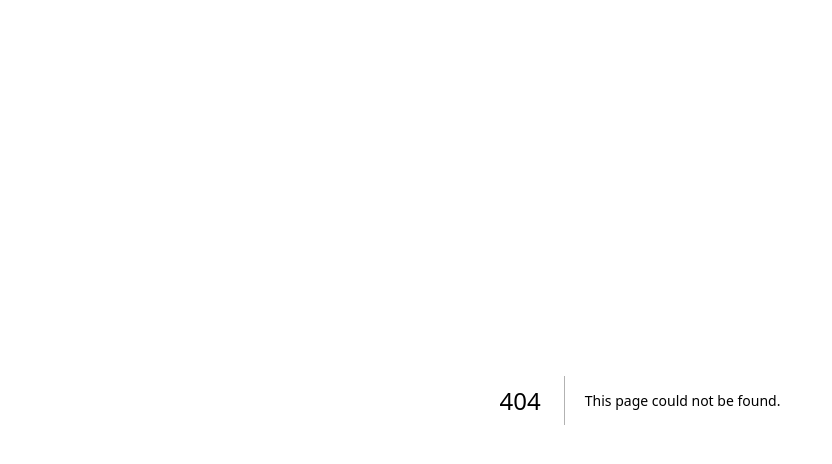
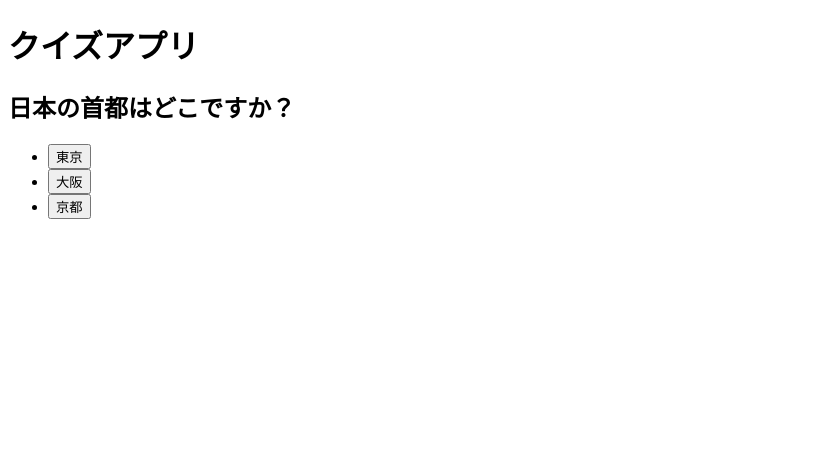
Before and after one commit to kojiman-git/my-next-app, a Next.js app: page /160_Quiz-app_CustomHooks in a window 1280 px wide. Before the commit this address had no page. Shown: the top 464 px of the page, without its empty margins (0-832 px from the left). Built offline with nearby package versions, Linux system fonts and the light colour scheme.

Commit message:
カスタムフックを理解するためにクイズアプリを実装

```diff
--- /dev/null
+++ b/src/app/160_Quiz-app_CustomHooks/hooks/useQuiz.js
@@ -0,0 +1,35 @@
+import { useState } from 'react';
+
+const questions = [
+    { id: 1, question: "日本の首都はどこですか？", options: ["東京", "大阪", "京都"], answer: "東京" },
+    { id: 2, question: "2 + 2 はいくつですか？", options: ["3", "4", "5"], answer: "4" },
+    { id: 3, question: "Reactは何のために使われますか？", options: ["スタイル", "データベース", "ユーザーインターフェース"], answer: "ユーザーインターフェース" },
+];
+
+const useQuiz = () => {
+    const [currentQuestionIndex, setCurrentQuestionIndex] = useState(0);
+    const [score, setScore] = useState(0);
+    const [isFinished, setIsFinished] = useState(false);
+
+    const answerQuestion = (answer) => {
+        if (questions[currentQuestionIndex].answer === answer) {
+            setScore(score + 1);
+        }
+        const nextIndex = currentQuestionIndex + 1;
+        if (nextIndex < questions.length) {
+            setCurrentQuestionIndex(nextIndex);
+        } else {
+            setIsFinished(true);
+        }
+    };
+
+    const resetQuiz = () => {
+        setCurrentQuestionIndex(0);
+        setScore(0);
+        setIsFinished(false);
+    };
+
+    return { currentQuestion: questions[currentQuestionIndex], score, isFinished, answerQuestion, resetQuiz };
+};
+
+export default useQuiz;
--- /dev/null
+++ b/src/app/160_Quiz-app_CustomHooks/page.js
@@ -0,0 +1,31 @@
+"use client";
+import useQuiz from './hooks/useQuiz';
+
+const HomePage = () => {
+    const { currentQuestion, score, isFinished, answerQuestion, resetQuiz } = useQuiz();
+
+    return (
+        <div>
+            <h1>クイズアプリ</h1>
+            {isFinished ? (
+                <div>
+                    <h2>結果: {score} / {currentQuestion.id}</h2>
+                    <button onClick={resetQuiz}>再挑戦</button>
+                </div>
+            ) : (
+                <div>
+                    <h2>{currentQuestion.question}</h2>
+                    <ul>
+                        {currentQuestion.options.map(option => (
+                            <li key={option}>
+                                <button onClick={() => answerQuestion(option)}>{option}</button>
+                            </li>
+                        ))}
+                    </ul>
+                </div>
+            )}
+        </div>
+    );
+};
+
+export default HomePage;
--- a/src/data/nav.js
+++ b/src/data/nav.js
@@ -24,4 +24,5 @@ export const navList = [
   "130_marker-app_useRef_Material_UI",
   "140_feedback-form-app_EventHandlers",
   "150_bubbling",
+  "160_Quiz-app_CustomHooks",
 ];
```
Also changed, not shown: 1 other file (tests, documents, lock files or other folders).
